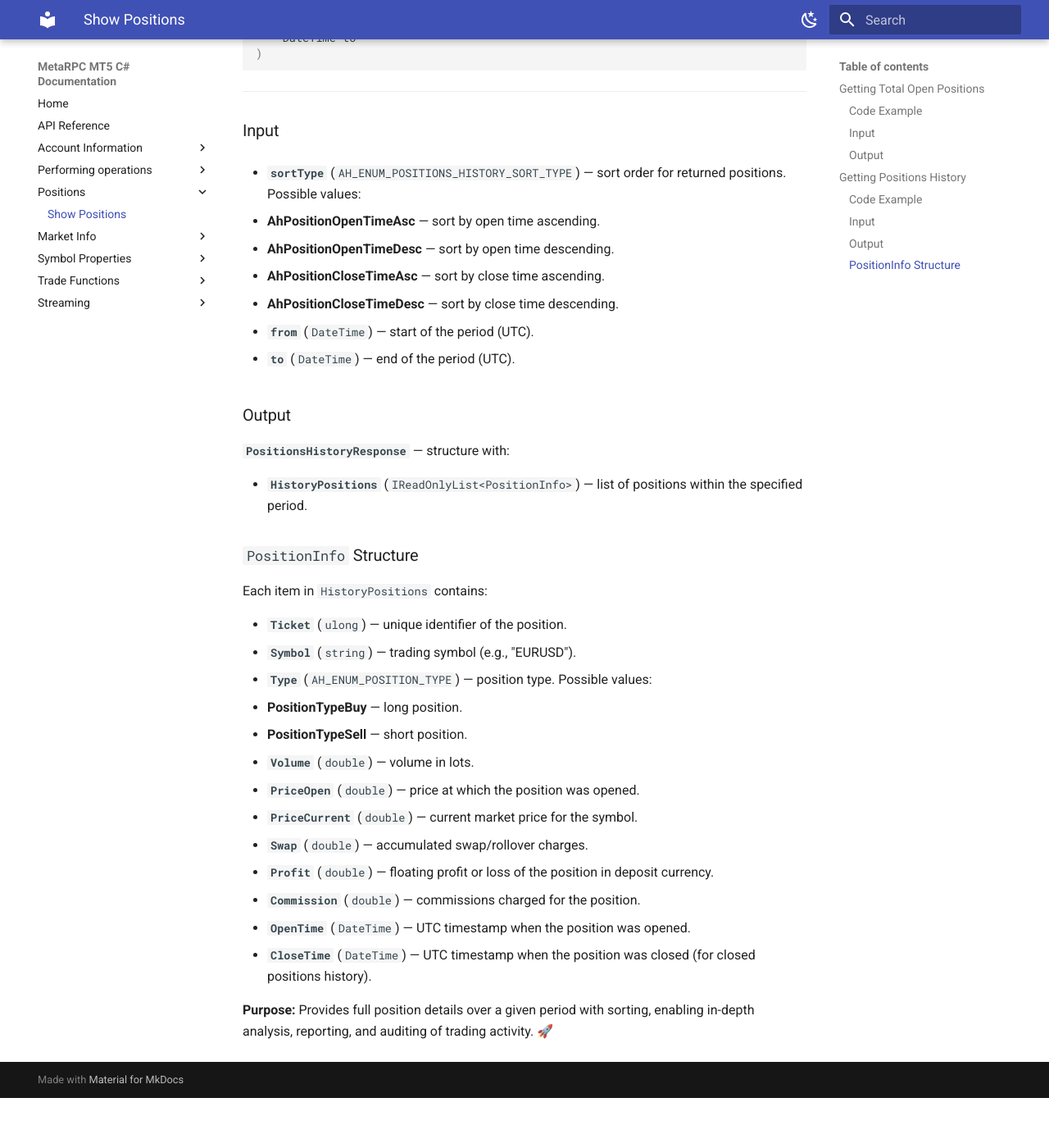
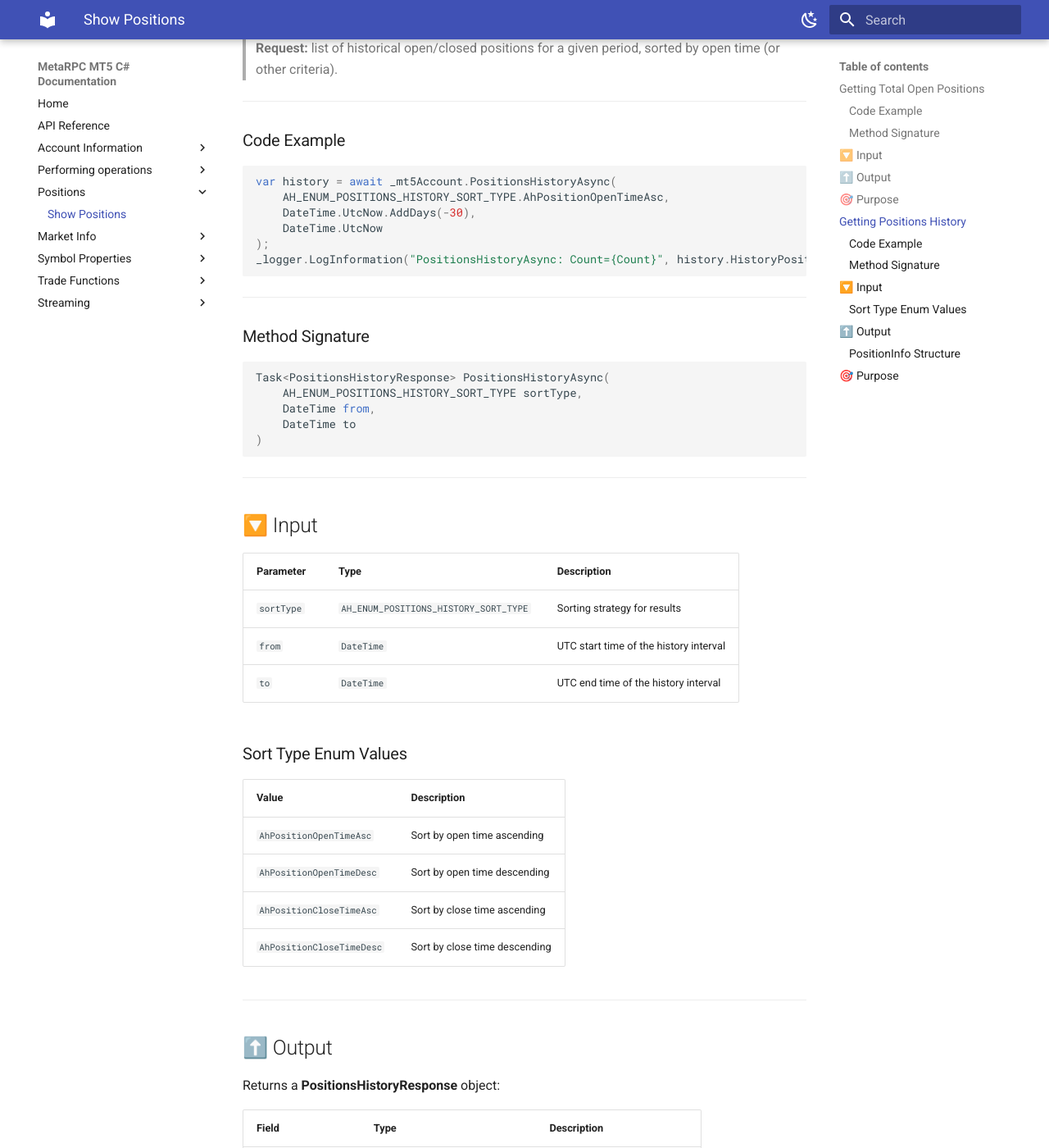
Before and after one commit to MetaRPC/CSharpMT5, an MkDocs documentation site: the page built from docs/Positions/ShowPositions.md, in a window 1280 px wide and 1400 px high, scrolled down 1302 px. Shown: the whole window at 82% size. Built offline with MkDocs 1.6.1 and Material for MkDocs 9.7.7, drawn with Linux system fonts in a browser that asks for light colours; before the commit the page ends 2641 px from its top, so only the background shows below that; some of the changed text lies outside the part shown.

Commit message:
Update ShowPositions.md

````diff
--- a/docs/Positions/ShowPositions.md
+++ b/docs/Positions/ShowPositions.md
@@ -3,6 +3,8 @@
 ## Getting Total Open Positions
 
 > **Request:** total number of open positions on the account.
+
+---
 
 ### Code Example
 
@@ -11,7 +13,9 @@ var total = await _mt5Account.PositionsTotalAsync();
 _logger.LogInformation("PositionsTotalAsync: Total={Total}", total.Total);
 ```
 
-✨ **Method Signature:**
+---
+
+### Method Signature
 
 ```csharp
 Task<PositionsTotalResponse> PositionsTotalAsync()
@@ -19,24 +23,38 @@ Task<PositionsTotalResponse> PositionsTotalAsync()
 
 ---
 
-### Input
+## 🔽 Input
 
 *None* — this method takes no parameters.
 
-### Output
+---
 
-**`PositionsTotalResponse`** — structure with:
+## ⬆️ Output
 
-* **`Total`** (`int`) — total number of currently open positions.
+Returns a **PositionsTotalResponse** object:
 
-**Purpose:**
-Quickly determine how many positions are currently open without fetching full position details. 🚀
+| Field   | Type  | Description                               |
+| ------- | ----- | ----------------------------------------- |
+| `Total` | `int` | Total number of open positions on account |
+
+---
+
+## 🎯 Purpose
+
+Quickly determine how many positions are currently open without fetching full position details.
+
+Ideal for:
+
+* Basic position status display
+* Conditional logic (e.g., skip placing order if no positions are open)
 
 ---
 
 ## Getting Positions History
 
 > **Request:** list of historical open/closed positions for a given period, sorted by open time (or other criteria).
+
+---
 
 ### Code Example
 
@@ -49,7 +67,9 @@ var history = await _mt5Account.PositionsHistoryAsync(
 _logger.LogInformation("PositionsHistoryAsync: Count={Count}", history.HistoryPositions.Count);
 ```
 
-✨ **Method Signature:**
+---
+
+### Method Signature
 
 ```csharp
 Task<PositionsHistoryResponse> PositionsHistoryAsync(
@@ -61,43 +81,57 @@ Task<PositionsHistoryResponse> PositionsHistoryAsync(
 
 ---
 
-### Input
+## 🔽 Input
 
-* **`sortType`** (`AH_ENUM_POSITIONS_HISTORY_SORT_TYPE`) — sort order for returned positions. Possible values:
+| Parameter  | Type                                  | Description                            |
+| ---------- | ------------------------------------- | -------------------------------------- |
+| `sortType` | `AH_ENUM_POSITIONS_HISTORY_SORT_TYPE` | Sorting strategy for results           |
+| `from`     | `DateTime`                            | UTC start time of the history interval |
+| `to`       | `DateTime`                            | UTC end time of the history interval   |
 
-  * **AhPositionOpenTimeAsc** — sort by open time ascending.
-  * **AhPositionOpenTimeDesc** — sort by open time descending.
-  * **AhPositionCloseTimeAsc** — sort by close time ascending.
-  * **AhPositionCloseTimeDesc** — sort by close time descending.
+### Sort Type Enum Values
 
-* **`from`** (`DateTime`) — start of the period (UTC).
+| Value                     | Description                   |
+| ------------------------- | ----------------------------- |
+| `AhPositionOpenTimeAsc`   | Sort by open time ascending   |
+| `AhPositionOpenTimeDesc`  | Sort by open time descending  |
+| `AhPositionCloseTimeAsc`  | Sort by close time ascending  |
+| `AhPositionCloseTimeDesc` | Sort by close time descending |
 
-* **`to`** (`DateTime`) — end of the period (UTC).
+---
 
-### Output
+## ⬆️ Output
 
-**`PositionsHistoryResponse`** — structure with:
+Returns a **PositionsHistoryResponse** object:
 
-* **`HistoryPositions`** (`IReadOnlyList<PositionInfo>`) — list of positions within the specified period.
+| Field              | Type                          | Description                      |
+| ------------------ | ----------------------------- | -------------------------------- |
+| `HistoryPositions` | `IReadOnlyList<PositionInfo>` | List of historical position data |
 
 ### `PositionInfo` Structure
 
-Each item in `HistoryPositions` contains:
+| Field          | Type                    | Description                               |
+| -------------- | ----------------------- | ----------------------------------------- |
+| `Ticket`       | `ulong`                 | Unique ID of the position                 |
+| `Symbol`       | `string`                | Trading symbol                            |
+| `Type`         | `AH_ENUM_POSITION_TYPE` | Position type (Buy/Sell)                  |
+| `Volume`       | `double`                | Position volume in lots                   |
+| `PriceOpen`    | `double`                | Entry price                               |
+| `PriceCurrent` | `double`                | Current price                             |
+| `Swap`         | `double`                | Accrued swap charges                      |
+| `Profit`       | `double`                | Floating or realized profit/loss          |
+| `Commission`   | `double`                | Commissions charged                       |
+| `OpenTime`     | `DateTime`              | UTC timestamp when opened                 |
+| `CloseTime`    | `DateTime`              | UTC timestamp when closed (if applicable) |
 
-* **`Ticket`** (`ulong`) — unique identifier of the position.
-* **`Symbol`** (`string`) — trading symbol (e.g., "EURUSD").
-* **`Type`** (`AH_ENUM_POSITION_TYPE`) — position type. Possible values:
+---
 
-  * **PositionTypeBuy** — long position.
-  * **PositionTypeSell** — short position.
-* **`Volume`** (`double`) — volume in lots.
-* **`PriceOpen`** (`double`) — price at which the position was opened.
-* **`PriceCurrent`** (`double`) — current market price for the symbol.
-* **`Swap`** (`double`) — accumulated swap/rollover charges.
-* **`Profit`** (`double`) — floating profit or loss of the position in deposit currency.
-* **`Commission`** (`double`) — commissions charged for the position.
-* **`OpenTime`** (`DateTime`) — UTC timestamp when the position was opened.
-* **`CloseTime`** (`DateTime`) — UTC timestamp when the position was closed (for closed positions history).
+## 🎯 Purpose
 
-**Purpose:**
-Provides full position details over a given period with sorting, enabling in-depth analysis, reporting, and auditing of trading activity. 🚀
+Use this method to retrieve full **position activity history** within a selected date range.
+
+Perfect for:
+
+* Auditing and reporting
+* Generating trade logs
+* Analyzing performance over time
````
